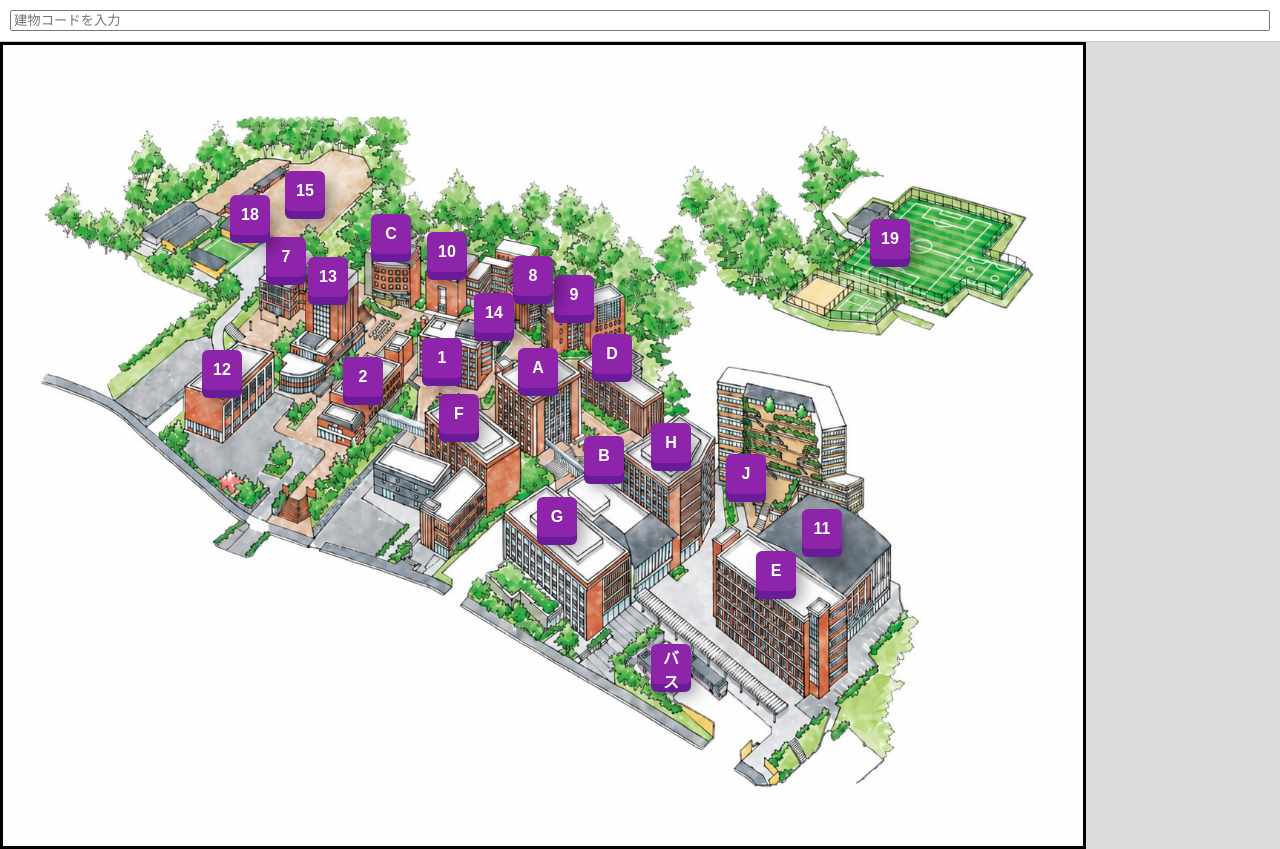
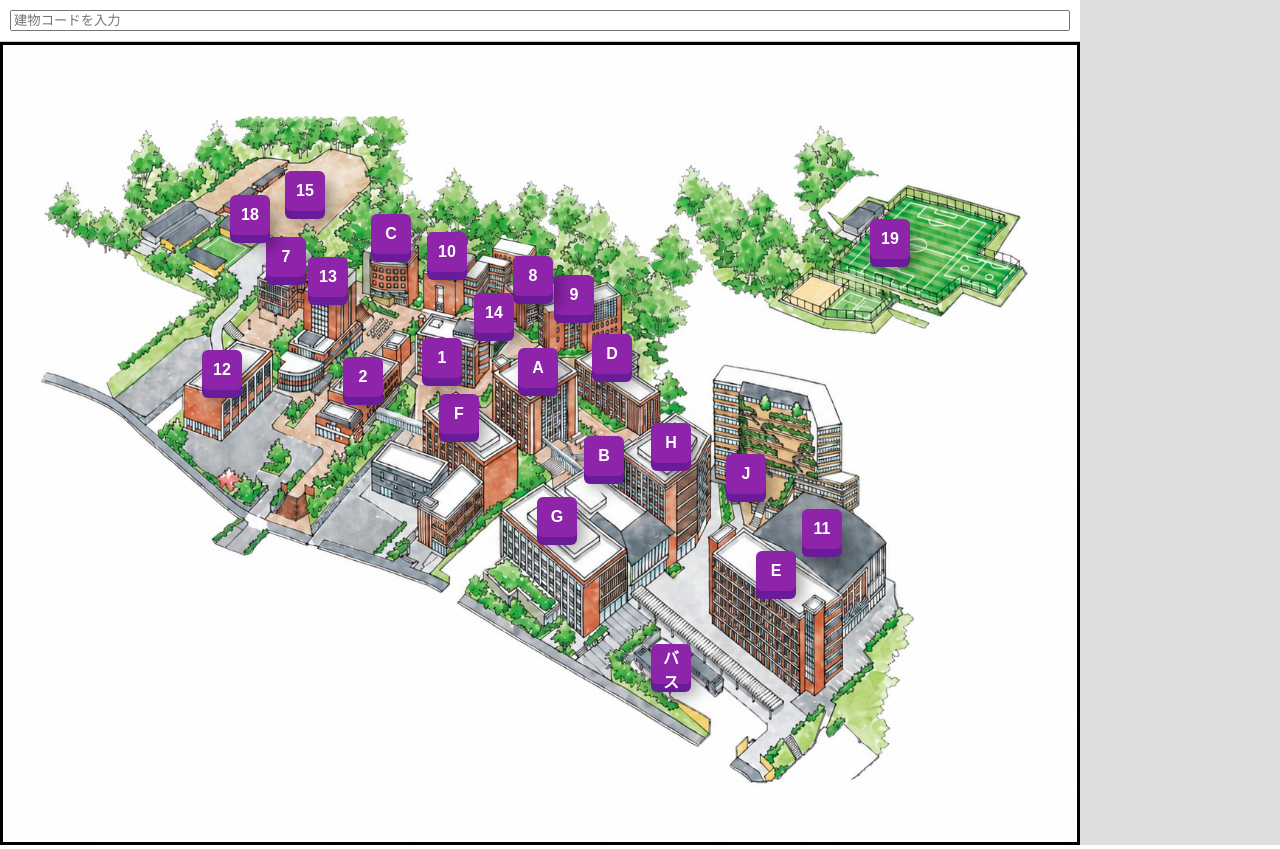
Before and after one commit to yuuto666-a11y/-, a Flask app: page / in a window 1280 px wide. Run offline with Flask 3, Linux system fonts and the light colour scheme.

Commit message:
Update style.css

```diff
--- a/practice/static/style.css
+++ b/practice/static/style.css
@@ -1,10 +1,14 @@
 body{
     margin:0;
+    width:1080px;
+    min-width:1080px;
     background:#ddd;
     font-family:sans-serif;
 }
 
 .toolbar{
+    width:1080px;
+    box-sizing:border-box;
     padding:10px;
     background:white;
     position:sticky;
@@ -15,15 +19,15 @@ body{
 .map-container{
     position:relative;
     width:1080px;
-
 }
 
 .map-image{
     width:1080px;
+    height:auto;
     display:block;
     border:3px solid black;
+    box-sizing:border-box;
 }
-
 .building{
     position:absolute;
     transform:translate(-50%,-50%);
```
